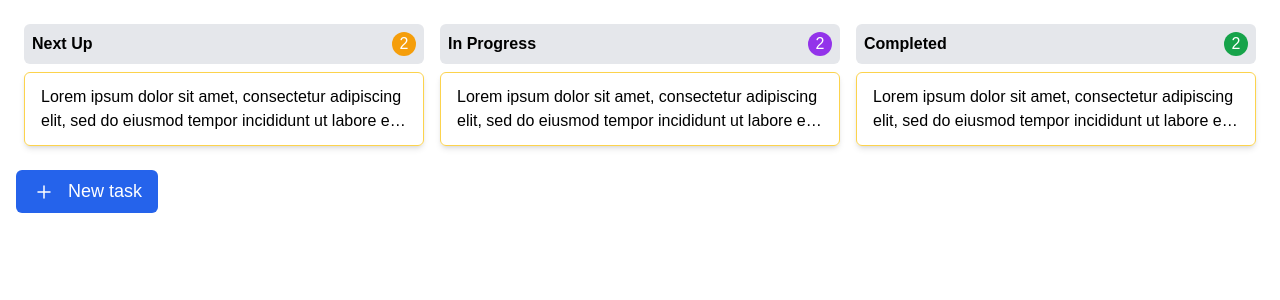
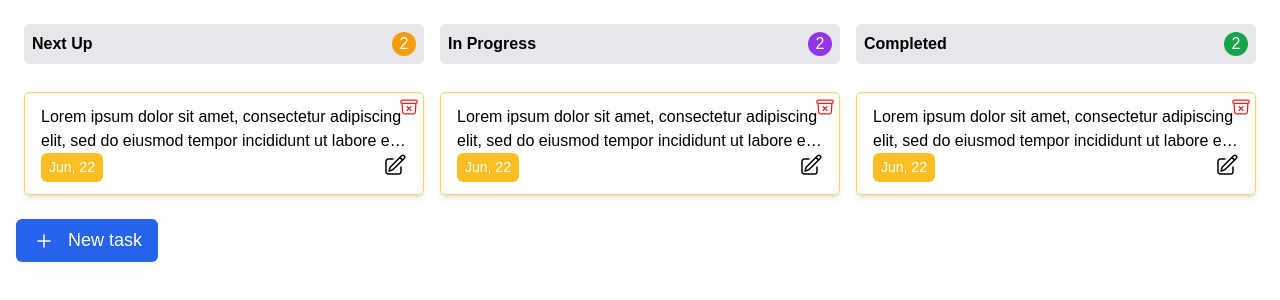
Before and after one commit to Madaraka02/todos-frontend, a React (Create React App) app: page / in a window 1280 px wide. Shown: the top 300 px of the page. Built offline with nearby package versions, Linux system fonts and the light colour scheme.

Commit message:
added task edit ui and delete icons

```diff
--- a/src/assets/icons.js
+++ b/src/assets/icons.js
@@ -1,6 +1,6 @@
 
-export const DeleteIcon = () => (
-<svg xmlns="http://www.w3.org/2000/svg" fill="none" viewBox="0 0 24 24" stroke-width="1.5" stroke="currentColor" className="w-6 h-6">
+export const DeleteIcon = ({ className = '', ...props }) => (
+<svg xmlns="http://www.w3.org/2000/svg" fill="none" viewBox="0 0 24 24" stroke-width="1.5" stroke="currentColor" className={`${!className ? 'w-6 h-6 ': `${className}`}`}>
 <path stroke-linecap="round" stroke-linejoin="round" d="M20.25 7.5l-.625 10.632a2.25 2.25 0 01-2.247 2.118H6.622a2.25 2.25 0 01-2.247-2.118L3.75 7.5m6 4.125l2.25 2.25m0 0l2.25 2.25M12 13.875l2.25-2.25M12 13.875l-2.25 2.25M3.375 7.5h17.25c.621 0 1.125-.504 1.125-1.125v-1.5c0-.621-.504-1.125-1.125-1.125H3.375c-.621 0-1.125.504-1.125 1.125v1.5c0 .621.504 1.125 1.125 1.125z" />
 </svg>
 )
--- a/src/components/Section.jsx
+++ b/src/components/Section.jsx
@@ -6,11 +6,12 @@ const Section = ({status, tasks}) => {
   return (
     <div className="w-full flex flex-col gap-2">
         <SectionHeader status={status} taskCount={2}/>
-    <div className="flex flex-col gap-1">
+    <div className="flex flex-col gap-1 pt-5">
       <TaskCard
       type='new'
       description='Lorem ipsum dolor sit amet, consectetur adipiscing elit, sed do eiusmod tempor incididunt ut labore et dolore magna aliqua.'
       />
+
     </div>
   </div>
   )
--- a/src/components/TaskCard.jsx
+++ b/src/components/TaskCard.jsx
@@ -1,9 +1,14 @@
 import React, { useState } from 'react'
+import { CloseIcon, DeleteIcon, EditIcon } from '../assets/icons';
 import ModalLayout from './modals/ModalLayout';
 import TaskDescription from './modals/TaskDescription';
 
 const TaskCard = ({type, description, end_date}) => {
   const [openDetailsModal, setOpenDetailsModal] = useState(false);
+  const [openEditing, setOpenEditing] = useState(false);
+  const [content, setContent] = useState(description)
+
+
   const handleCloseDetails = () => {
       setOpenDetailsModal(false)
     }
@@ -15,8 +20,35 @@ const TaskCard = ({type, description, end_date}) => {
     <div
     draggable
     // onDragStart={}
-     className={`font-satoshi w-full rounded-md shadow-md px-4 py-3 cursor-pointer ${type === 'new'? 'border-amber-300' : type === 'progress'? 'border-purple-600' : type === 'complete'? 'border-green-600' : ''} border`}>
+     className={`font-satoshi w-full relative rounded-md shadow-md px-4 py-3 cursor-pointer ${type === 'new'? 'border-amber-300' : type === 'progress'? 'border-purple-600' : type === 'complete'? 'border-green-600' : ''} border`}>
+      <div className=" absolute top-1 right-1 justify-center items-center ">
+        <DeleteIcon className='w-5 h-5 text-red-600'/>
+      </div>
       <p onClick={() => setOpenDetailsModal(true)} className='line-clamp-2'>{description}</p>
+      <div className="flex flex-row justify-between">
+        <div className={`flex flex-row gap-2 text-[14px] ${type === 'new'? 'bg-amber-400' : type === 'progress'? 'bg-purple-600' : type === 'complete'? 'bg-green-600' : ''} py-1 px-2  rounded-md text-white`}>
+          <p>Jun, 22</p>
+          {/* <p>2 days</p> */}
+        </div>
+        <div onClick={() => setOpenEditing(!openEditing)} className="">
+        {openEditing ?
+          <CloseIcon/>
+          :
+          <EditIcon/>
+        }
+        </div>
+      </div>
+      {openEditing &&
+      <div className="flex w-full flex-col gap-1 py-2">
+      <label htmlFor="" className='text-[16px] font-semibold'>Description</label>
+        <textarea value={content} onChange={(e) =>setContent(e.target.value)} rows={5} placeholder="Type your Description" type="text" className='px-4 py-2 rounded-md outline-none border text-[14px]' />
+        <div className="flex flex-row-reverse">
+
+        <button className={`${content.length > 0 ? 'bg-blue-600 text-white':'bg-gray-200 pointer-events-none'} px-4 py-1  text-center text-[16px]`}>Save</button>
+        </div>
+
+      </div>
+      }
     </div>
 
     {openDetailsModal &&
--- a/src/components/modals/NewTask.jsx
+++ b/src/components/modals/NewTask.jsx
@@ -8,7 +8,7 @@ function NewTask() {
     const [description, setDescription] = useState('')
     const [value, setValue] = useState();
 
-    const handleSubscribe = async () => {
+    const handleSubmit = async () => {
         // setSubmitting('Submitting ...')
         const payload = {
             description:description
@@ -37,7 +37,7 @@ function NewTask() {
                 </LocalizationProvider>
                 </div>
                 <div className="flex flex-row-reverse w-full">
-                    <button onClick={handleSubscribe} className={`${description.length > 0 ? 'bg-blue-600 text-white':'bg-gray-200 pointer-events-none'} px-4 py-2  text-center text-[16px]`}>Add task</button>
+                    <button onClick={handleSubmit} className={`${description.length > 0 ? 'bg-blue-600 text-white':'bg-gray-200 pointer-events-none'} px-4 py-2  text-center text-[16px]`}>Add task</button>
                 </div>
             </div>
         </div>
```
